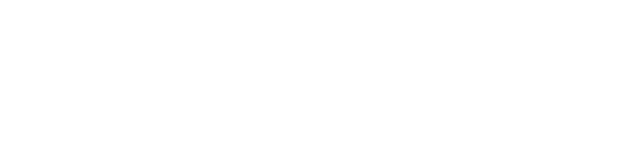
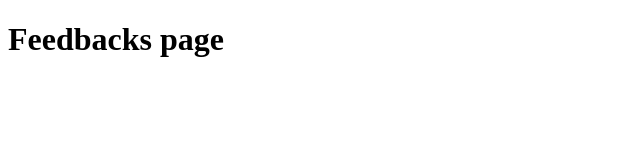
Before and after one commit to patilrohini666/sunbeam-website, a plain HTML site: page feedbacks.html in a window 1280 px wide. Shown: the whole page, without its empty margins (0-640 px from the left). Drawn offline with Linux system fonts and the light colour scheme.

Commit message:
feedbacks.html added

```diff
--- a/feedbacks.html
+++ b/feedbacks.html
@@ -6,6 +6,7 @@
     <title>Feedbacks</title>
 </head>
 <body>
+    <h1>Feedbacks page</h1>
 
 </body>
 </html>
```
Also changed, not shown: faculties.html (+1 -1 lines).
